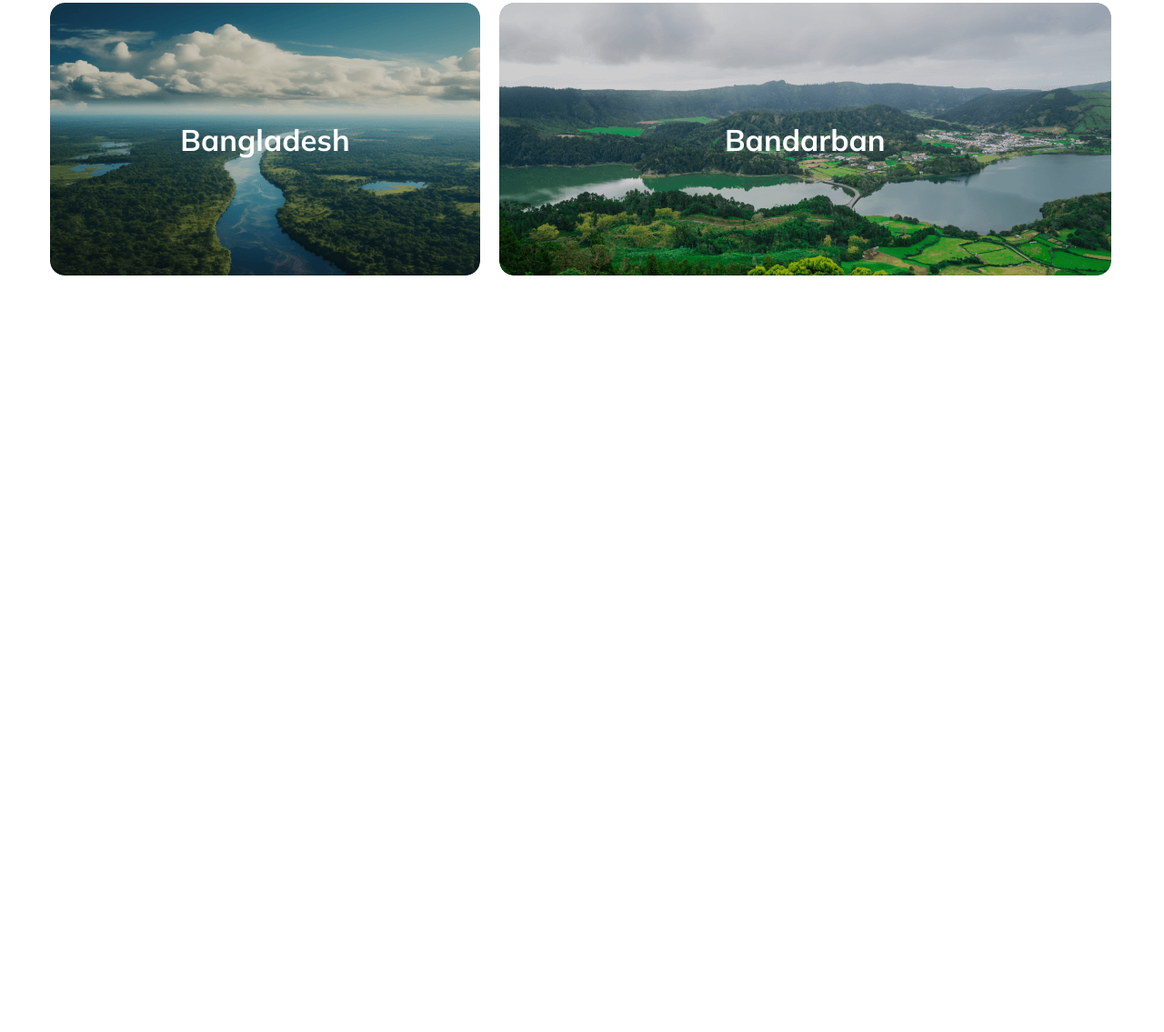
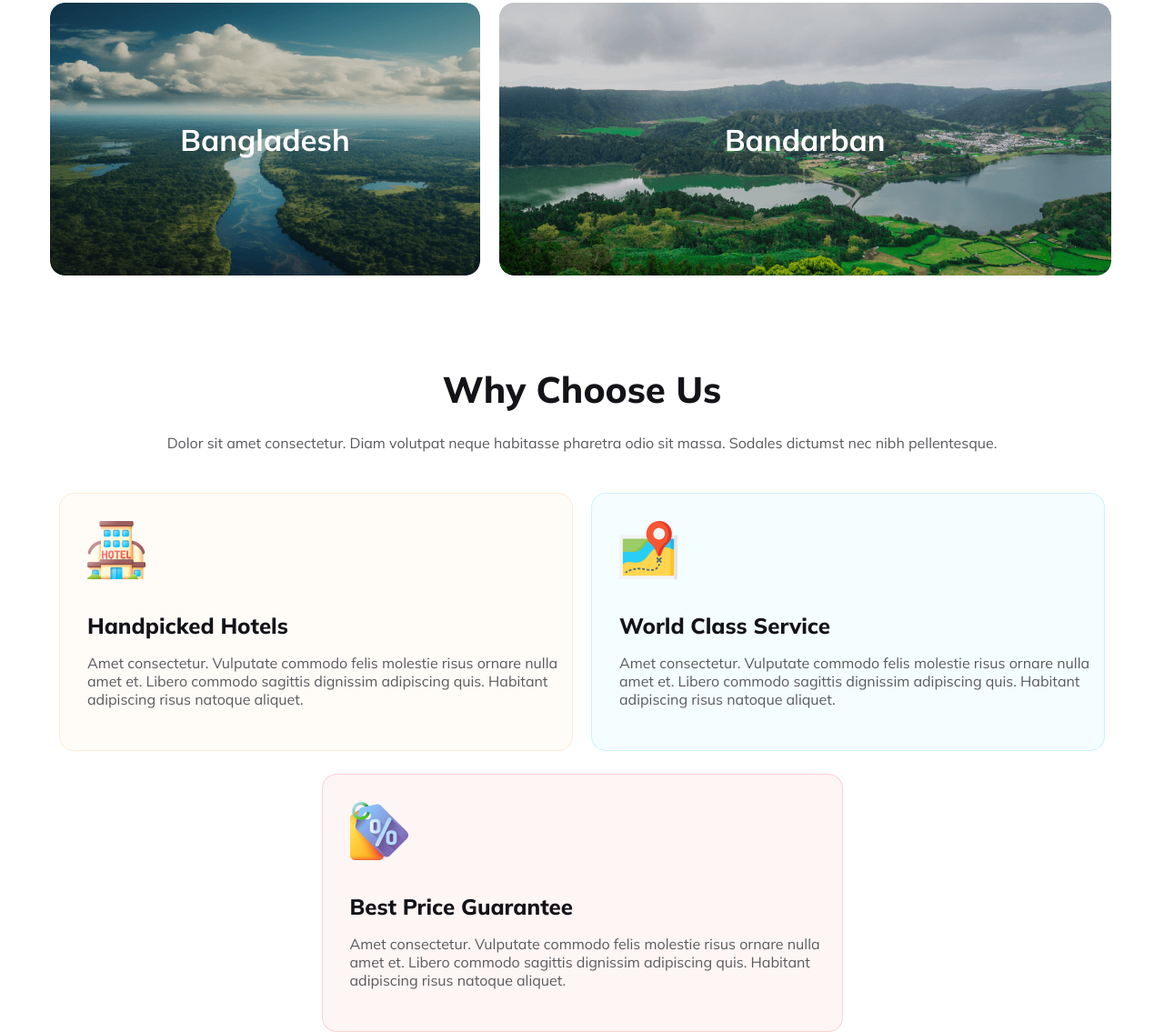
Before and after one commit to shajibshahriare/my-second-ph-assignment, a plain HTML site: page index.html in a window 1280 px wide. Shown: the part 2124-3259 px from the top of the page at 91% size. Before the commit the page ends 2427 px from the top, so only its background shows below. Drawn offline with Linux system fonts and the light colour scheme.

Commit message:
choosing reason section added

```diff
--- a/index.html
+++ b/index.html
@@ -128,6 +128,36 @@
             </div>
         </section>
 
+        <section>
+            <div class="heading-00">
+                <h3 class="main-h3">Why Choose Us</h3>
+                <p class="heading-p1">Dolor sit amet consectetur. Diam volutpat neque habitasse pharetra odio sit massa. Sodales dictumst nec nibh pellentesque.</p>
+            </div>
+            <div class="card-section">
+                <div class="picking-hotel">
+                    <img src="./Images/hotel 1.png" alt="">
+                    <h5 class="card-heading-1">Handpicked Hotels</h5>
+                    <p>Amet consectetur. Vulputate commodo felis molestie risus  ornare nulla amet et. Libero commodo sagittis dignissim adipiscing quis. Habitant adipiscing risus natoque aliquet. </p>
+                </div>
+                <div class="map">
+                    <img src="./Images/map 1.png" alt="">
+                    <h5 class="card-heading-2">World Class Service</h5>
+                    <p>Amet consectetur. Vulputate commodo felis molestie risus  ornare nulla amet et. Libero commodo sagittis dignissim adipiscing quis. Habitant adipiscing risus natoque aliquet. </p>
+                </div>
+
+
+            </div>
+            <div class="card-section-2">
+                <div class="guarantee-section">
+                    <img src="./Images/price-tag 1.png" alt="">
+                    <h5 class="guarantee-heading">Best Price Guarantee</h5>
+                    <P>Amet consectetur. Vulputate commodo felis molestie risus  ornare nulla amet et. Libero commodo sagittis dignissim adipiscing quis. Habitant adipiscing risus natoque aliquet. </P>
+
+                </div>
+
+            </div>
+        </section>
+
 
 
 
--- a/styles/responsive.css
+++ b/styles/responsive.css
@@ -47,6 +47,7 @@
     .tour {
         flex-direction: column;
         gap: 20px;
+        flex-wrap: wrap;
 
     }
 
@@ -62,9 +63,9 @@
     }
 
     .option li {
-        /* text-align: center; */
+        text-align: center;
         text-wrap: wrap;
-        /* margin: 0 auto; */
+        margin: 0 auto;
     }
 
     .first-description,
@@ -72,6 +73,14 @@
     .read-more,
     .tour-pic {
         margin-left: 15px;
+    }
+    .destination-text {
+        text-align: center;
+        text-wrap: wrap;
+    }
+    .destination-description{
+        text-wrap: wrap;
+        text-align: center;
     }
 
     .grid-container {
@@ -81,11 +90,6 @@
         gap: 15px;
         width: 335px;
         height: 176px;
-
-
-
-
-
     }
 
     .grid-item-1 {
@@ -94,9 +98,6 @@
         width: 335px;
         height: 176px;
         background-size: cover;
-
-
-
     }
 
     .grid-item-2 {
@@ -105,8 +106,6 @@
         width: 335px;
         height: 176px;
         background-size: cover;
-
-
     }
 
     .grid-item-3 {
@@ -157,5 +156,18 @@
         background-size: cover;
     }
 
+    .card-section {
+        flex-direction: column;
+        gap: 20px;
+        margin: 0 auto;
+        width: 335px;
+        height: 290px;
+    }
+    .card-section-2{
+        margin: 0 auto;
+        width: 335px;
+        height: 290px;
+    }
+
 
 }
--- a/styles/style.css
+++ b/styles/style.css
@@ -182,6 +182,7 @@ li a {
 
 .destination-text {
     text-align: center;
+    text-wrap: wrap;
 
 }
 
@@ -197,6 +198,7 @@ li a {
     color: rgba(19, 19, 24, 0.70);
     font-size: 1rem;
     font-weight: 400;
+    text-wrap: wrap;
 }
 
 .grid-container {
@@ -328,3 +330,105 @@ li a {
     font-size: 1.75rem;
     font-weight: 800;
 }
+
+.heading-00 {
+    text-align: center;
+}
+
+.main-h3 {
+    color: #131318;
+    font-size: 2.50rem;
+    font-weight: 800;
+    margin-top: 100px;
+    margin-bottom: 24px;
+}
+
+.heading-p1 {
+    color: rgba(19, 19, 24, 0.70);
+    font-size: 1rem;
+    font-weight: 400;
+    margin-bottom: 45px;
+}
+
+.card-section {
+    display: flex;
+    width: 1170px;
+    margin: 0 auto;
+    justify-content: space-around;
+}
+
+.card-section {
+    color: #5A5A5D;
+    font-size: 1rem;
+    font-weight: 400;
+}
+
+.card-section-2 {
+    width: 573px;
+    height: 284px;
+    border-radius: 16px;
+    border: 1px solid rgba(233, 68, 68, 0.20);
+    background: rgba(233, 68, 68, 0.05);
+    display: flex;
+    margin: 0 auto;
+    margin-top: 25PX;
+    padding-top: 30px;
+    padding-left: 30px;
+}
+
+.card-heading-1 {
+    color: #131318;
+    font-size: 1.50rem;
+    font-weight: 800;
+    margin-top: 32px;
+    margin-bottom: 16px;
+}
+
+.card-heading-2 {
+    color: #131318;
+    font-size: 1.50rem;
+    font-weight: 800;
+    margin-top: 32px;
+    margin-bottom: 16px;
+
+}
+
+.card-section img {
+    width: 64px;
+    height: 64px;
+}
+
+.picking-hotel {
+    width: 565px;
+    height: 284px;
+    border-radius: 16px;
+    border: 1px solid rgba(251, 181, 99, 0.20);
+    background: rgba(251, 181, 99, 0.05);
+    padding-top: 30px;
+    padding-left: 30px;
+}
+
+.map {
+    width: 565px;
+    height: 284px;
+    border-radius: 16px;
+    border: 1px solid rgba(41, 206, 246, 0.20);
+    background: rgba(41, 206, 246, 0.05);
+    padding-top: 30px;
+    padding-left: 30px;
+}
+
+.guarantee-heading {
+    color: #131318;
+    font-size: 1.50rem;
+    font-weight: 800;
+    margin-top: 32px;
+    margin-bottom: 16px;
+
+}
+
+.guarantee-section p {
+    color: #5A5A5D;
+    font-size: 1rem;
+    font-weight: 400;
+}
```
Also changed, not shown: Images/hotel 1.png (added), Images/map 1.png (added), Images/price-tag 1.png (added).
